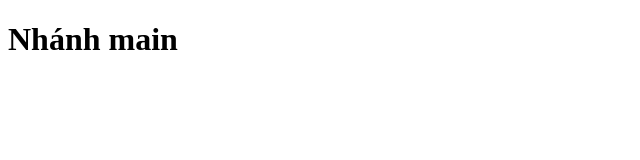
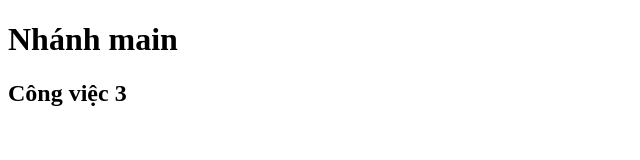
Before and after one commit to thanhlong1998-bit/duan6, a plain HTML site: page index.html in a window 1280 px wide. Shown: the whole page, without its empty margins (0-640 px from the left). Drawn offline with Linux system fonts and the light colour scheme.

Commit message:
4. commit cong viec 3

```diff
--- a/index.html
+++ b/index.html
@@ -7,5 +7,6 @@
   </head>
   <body>
     <h1>Nhánh main</h1>
+    <h2>Công việc 3</h2>
   </body>
 </html>
```
